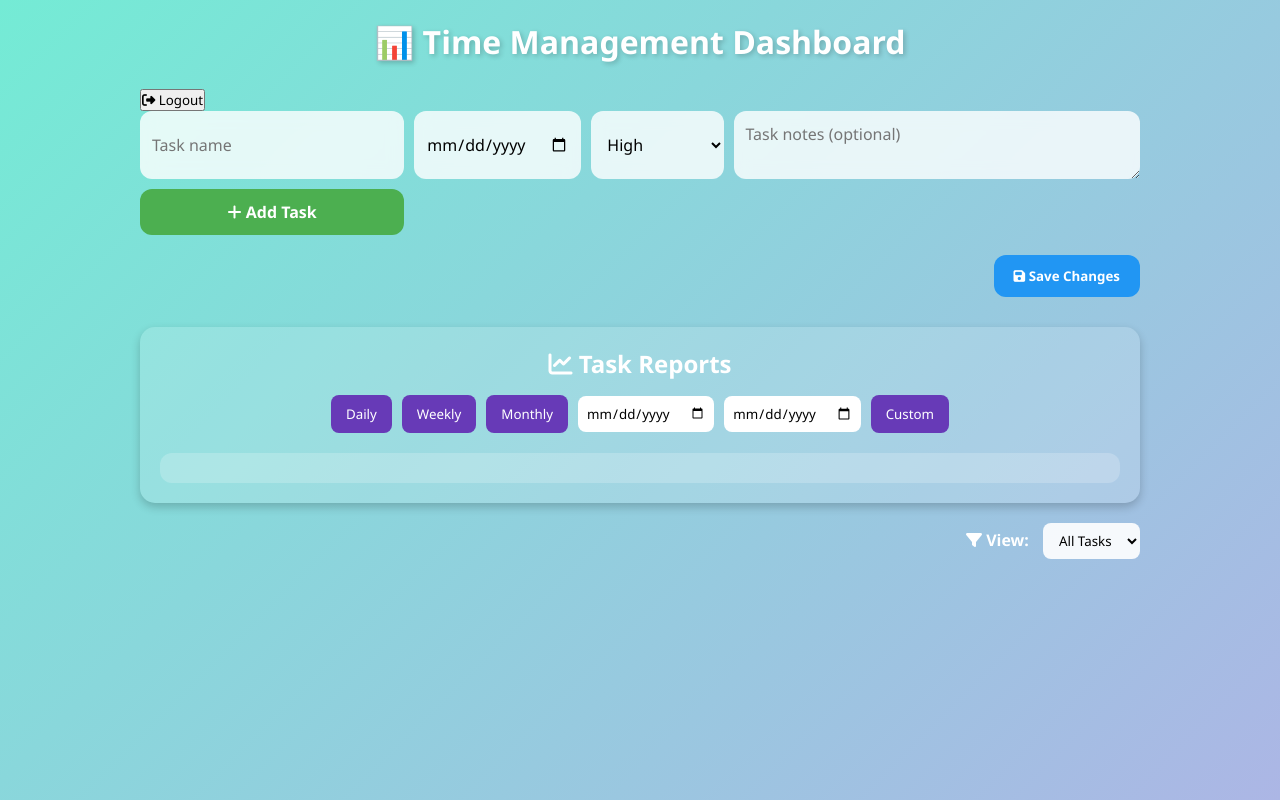
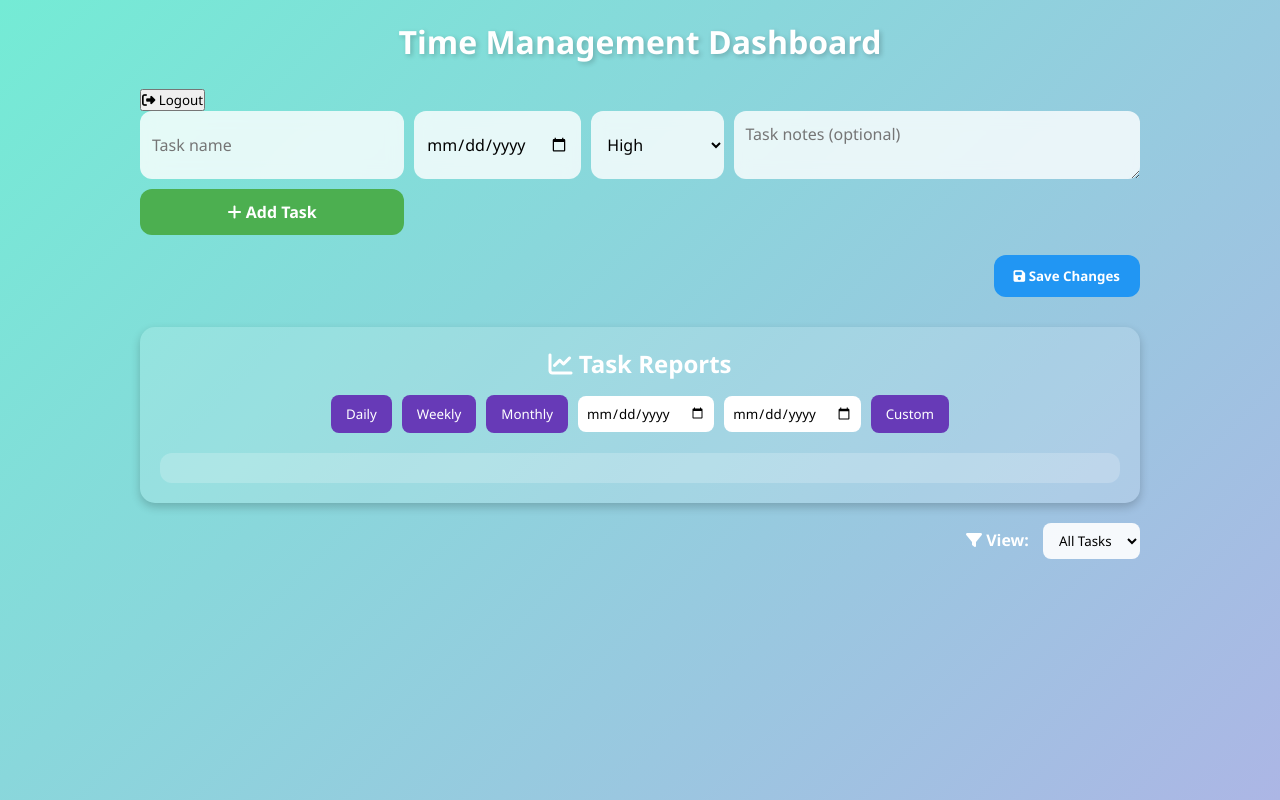
Before and after one commit to muqtarcali199-coder/Bulshawi, a plain HTML site: page dashboard.html in a window 1280 px wide. Drawn offline with Linux system fonts and the light colour scheme; sample sign-in values are in the browser's storage.

Commit message:
Update dashboard.html
updated

```diff
--- a/dashboard.html
+++ b/dashboard.html
@@ -10,7 +10,7 @@
 <body>
   <div class="container">
     <div class="top-bar">
-      <h1>📊 Time Management Dashboard</h1>
+      <h1> Time Management Dashboard</h1>
       <button onclick="logout()" class="logout-btn"><i class="fas fa-sign-out-alt"></i> Logout</button>
     </div>
 
```
